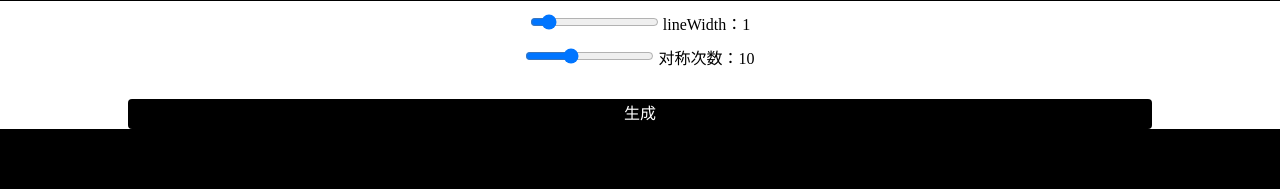
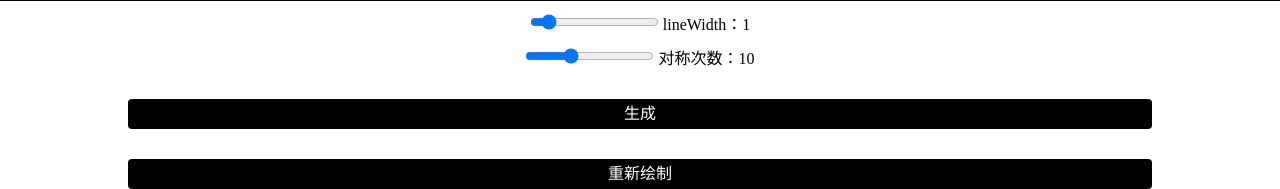
Before and after one commit to sparkmorry/symmetry, a Django app: page / in a window 1280 px wide. Shown: the part 1291-1480 px from the top of the page. Before the commit the page ends 1420 px from the top, so only its background shows below. Run offline with Django 3.2, Linux system fonts and the light colour scheme.

Commit message:
加入重会按钮

```diff
--- a/static/js/main.js
+++ b/static/js/main.js
@@ -217,3 +217,7 @@ $("#j-num-input").bind('change', function(){
   num = parseInt($(this).val());
   jQnum.text(num);
 });
+
+$("#redraw").bind('click', function(){
+  window.location.reload();
+})
--- a/templates/index.html
+++ b/templates/index.html
@@ -21,7 +21,7 @@
                 background: black;
                 margin-top: 10px;
             }
-        #generate{
+        #generate, #redraw{
             margin-top: 30px;
             width: 80%;
             color: white;
@@ -46,6 +46,8 @@
     <p><input type="range" value="10" id="j-num-input" max="30"> 对称次数：<span id="j-num">10</span></p>
 
 	<div id="generate">生成</div>
+    <div id="redraw">重新绘制</div>
+
 
 	<script type="text/javascript" src="/static/js/lib/jquery/jquery-1.8.2.min.js"></script>
 	<script type="text/javascript" src="/static/js/main.js"></script>
```
